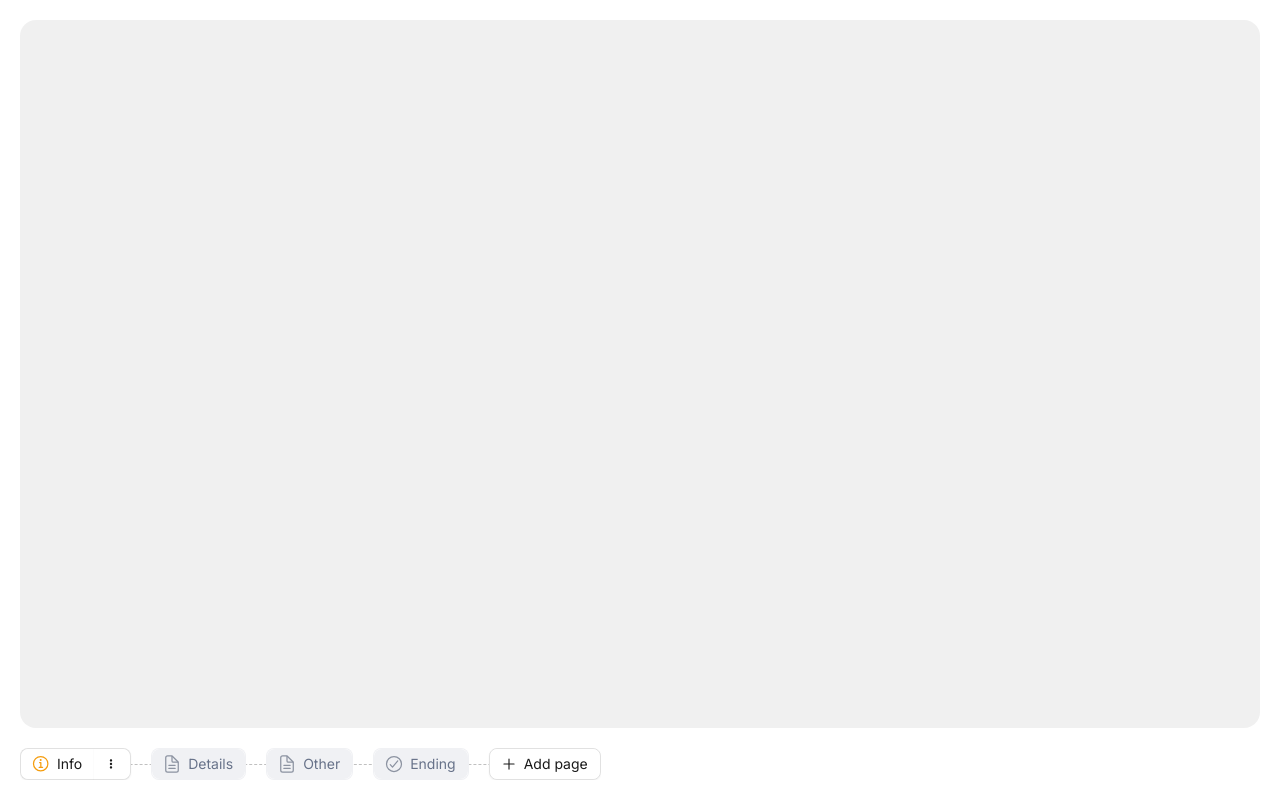
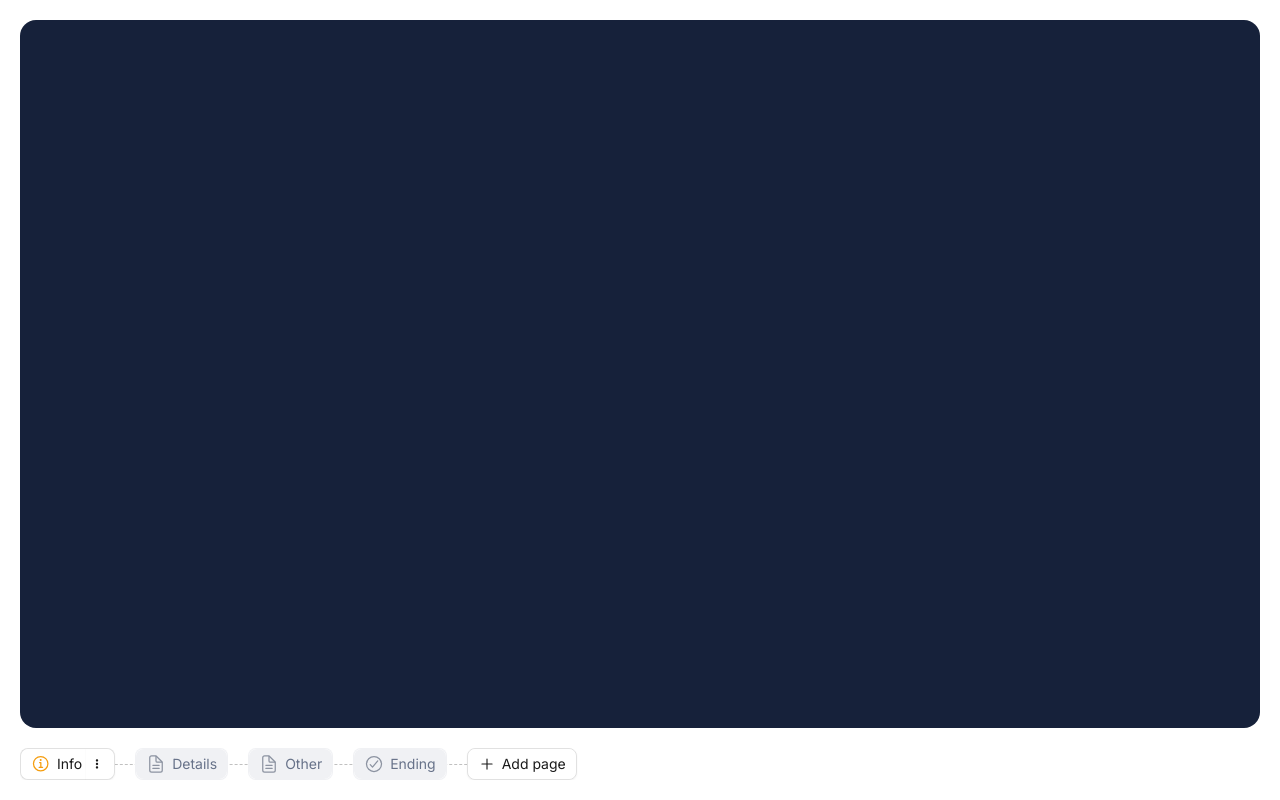
Before and after one commit to ignacioguerra/fillout-assessment, a React (Vite) app: page / in a window 1280 px wide. Built offline with nearby package versions, Linux system fonts and the light colour scheme.

Commit message:
Sort settings polish

```diff
--- a/package.json
+++ b/package.json
@@ -11,6 +11,7 @@
   },
   "dependencies": {
     "@dnd-kit/core": "^6.3.1",
+    "@dnd-kit/modifiers": "^9.0.0",
     "@dnd-kit/sortable": "^10.0.0",
     "@tailwindcss/vite": "^4.1.10",
     "react": "^19.1.0",
--- a/src/App.tsx
+++ b/src/App.tsx
@@ -21,7 +21,7 @@ function App() {
     );
   };
 
-  const handleOnSort = (newPageList: PageList) => {
+  const handleSort = (newPageList: PageList) => {
     setPageList(newPageList)
   }
 
@@ -56,11 +56,11 @@ function App() {
   return (
     <>
       <div className="flex flex-col gap-5 p-5 min-h-[100vh]">
-        <div className="flex-1 bg-gray-100/50 rounded-2xl" />
-        <div className="flex justify-start">
+        <div className="flex-1 bg-[#16213a] rounded-2xl" />
+        <div className="flex justify-start overflow-auto">
           <PageNavigation pageList={pageList}
             onPageSelected={handlePageSelected}
-            onSort={handleOnSort}
+            onSort={handleSort}
             onAddPage={handleAddPage}
           />
         </div>
--- a/src/components/PageNavigation.tsx
+++ b/src/components/PageNavigation.tsx
@@ -4,7 +4,7 @@ import type { PageList } from '../types/pages';
 import SortableContainer from './common/SortableContainer';
 import ButtonGroup from './common/ButtonGroup';
 import { BiDotsVerticalRounded } from 'react-icons/bi';
-
+import { useState } from 'react';
 
 function PageNavigation(
   { pageList, onPageSelected, onSort, onAddPage }: {
@@ -13,25 +13,43 @@ function PageNavigation(
     onSort?: (pageList: PageList) => void;
     onAddPage?: (index?: number) => void;
   }) {
+  const [ draggingPageId, setDraggingPageId ] = useState<string|null>(null)
 
-  const handleOnDragStart = (pageId: string) => {
+  const handleDragStart = (pageId: string) => {
+    setDraggingPageId(pageId)
+  }
+
+  const handleDragEnd = () => {
+    setDraggingPageId(null)
+  }
+
+  const handlePageButtonClick = (pageId: string) => {
     onPageSelected?.(pageId)
   }
 
-  const handleOnAddPageButtonClick = () => {
+  const handleAddPageButtonClick = () => {
     onAddPage?.()
   }
 
+  const handleSort = (pageList: PageList) => {
+    onSort?.(pageList)
+  }
+
   return (
-    <div className="flex items-center gap-5 relative overflow-auto">
-      <div className="absolute border-t-1 border-gray-200 border-dashed top-1/2 left-0 right-0"></div>
+    <div className="flex items-center gap-5 relative">
+      <div className="absolute border-t-1 border-gray-200 border-dashed top-1/2 left-0 right-0" />
       <div className="flex items-center gap-5 relative z-2">
-        <SortableContainer items={pageList} onDragStart={handleOnDragStart} onSort={onSort}>
-          {(page) => (
+        <SortableContainer items={pageList} onDragStart={handleDragStart} onDragEnd={handleDragEnd} onSort={handleSort}>
+          {(page, { overlay } = { overlay: false }) => (
+            <div className={`
+              ${(page.id === draggingPageId && !overlay) ? 'opacity-0' : ''}
+              ${(page.id === draggingPageId && overlay) ? 'shadow-lg' : ''}
+            `}>
               <ButtonGroup>
                 <Button
                   PrependIcon={page.icon}
-                variant={page.selected ? 'default' : 'tonal'}
+                  variant={(page.selected || page.id === draggingPageId) ? 'default' : 'tonal'}
+                  onClick={() => handlePageButtonClick(page.id)}
                 >
                   {page.title}
                 </Button>
@@ -41,11 +59,12 @@ function PageNavigation(
                   </Button>
                 )}</>
               </ButtonGroup>
+            </div>
           )}
         </SortableContainer>
       </div>
       <div className="relative z-1">
-        <Button onClick={handleOnAddPageButtonClick}>
+        <Button onClick={handleAddPageButtonClick}>
           <span className="flex items-center gap-1.5">
             <IoAdd className="text-lg" /> Add page
           </span>
--- a/src/components/common/Button.tsx
+++ b/src/components/common/Button.tsx
@@ -13,29 +13,29 @@ function Button({ children, variant = 'default', PrependIcon, onClick }: ButtonP
     <button className={`group bg-white rounded-lg cursor-pointer outline-0
       overflow-hidden shadow-xs
       border-1 border-gray-100 active:border-gray-100  focus-visible:border-secondary
-        [.variant-tonal]:not-active:not-focus-visible:border-gray-300/15
+      [.variant-tonal]:not-active:not-focus-visible:border-gray-300/15
       focus-visible:ring-secondary/25 focus-visible:ring-2
       [.variant-tonal]:not-active:not-focus-visible:shadow-none
       variant-${variant}
-      group-not-empty/button-group:not-last:border-r-0 group-not-empty/button-group:not-last:rounded-r-none
-      group-not-empty/button-group:not-first:border-l-0 group-not-empty/button-group:not-first:rounded-l-none
+      group-not-empty/button-group:not-last:border-r-0 group-not-empty/button-group:not-first:border-l-0
+      group-not-empty/button-group:not-last:rounded-r-none group-not-empty/button-group:not-first:rounded-l-none
     `}
     onClick={onClick}
     >
-      <span className="flex items-center rounded-lg gap-1.5 pl-2.5 pr-3 py-1.25 transition-color duration-100 h-full w-full
+      <span className="flex items-center rounded-lg gap-1.5 pl-2.5 pr-2.5 py-1.25 transition-colors duration-200 h-full w-full
         bg-white hover:bg-gray-50 group-focus-visible:bg-white active:bg-white
         group-[.variant-tonal]:group-not-active:group-not-focus-visible:bg-gray-300/15
         group-[.variant-tonal]:group-not-active:group-not-focus-visible:group-hover:bg-gray-300/35
         group-active:duration-initial
-        group-not-empty/button-group:group-not-last:rounded-r-none
-        group-not-empty/button-group:group-not-first:rounded-l-none
+        group-not-empty/button-group:group-not-last:rounded-r-none group-not-empty/button-group:group-not-first:rounded-l-none
+        group-not-empty/button-group:group-not-last:pr-1 group-not-empty/button-group:group-not-first:pl-1
       ">
-        {PrependIcon && <span className="text-xl text-primary transition-color duration-100
+        {PrependIcon && <span className="text-xl text-primary transition-colors duration-200
           group-[.variant-tonal]:group-not-active:group-not-focus-visible:text-gray-400
         ">
           <PrependIcon />
         </span>}
-        <span className="block text-sm text-black transition-color duration-100 truncate
+        <span className="block text-sm text-black transition-colors duration-200 truncate
           group-[.variant-tonal]:group-not-active:group-not-focus-visible:text-gray-500
         ">
           {children}
--- a/src/components/common/ButtonGroup.tsx
+++ b/src/components/common/ButtonGroup.tsx
@@ -1,6 +1,6 @@
 function ButtonGroup({ children }: { children: React.ReactElement[] }) {
   return (
-    <div className="group/button-group flex transition-all duration-200">
+    <div className="group/button-group flex">
       {children}
     </div>
   )
--- a/src/components/common/SortableContainer.tsx
+++ b/src/components/common/SortableContainer.tsx
@@ -1,23 +1,36 @@
-import { closestCenter, DndContext, KeyboardSensor, PointerSensor, useSensor, useSensors, type DragEndEvent, type DragStartEvent } from '@dnd-kit/core';
+import { closestCenter, DndContext, DragOverlay, KeyboardSensor, MouseSensor, TouchSensor, useSensor, useSensors, type DragEndEvent, type DragStartEvent } from '@dnd-kit/core';
 import {arrayMove, horizontalListSortingStrategy, SortableContext, sortableKeyboardCoordinates} from '@dnd-kit/sortable';
 import { useState, type ReactNode, useEffect } from 'react';
 import SortableItem from './SortableItem';
+import { restrictToHorizontalAxis, restrictToParentElement } from '@dnd-kit/modifiers';
 
 type SortableItem = {
   id: string;
 }
 
 function SortableContainer<T extends SortableItem>(
-  { items, children, onDragStart, onSort }: {
+  { items, children, onDragStart, onDragEnd, onSort }: {
     items: T[],
-    children: (item: T) => ReactNode,
+    children: (item: T, settings?: { overlay?:boolean }) => ReactNode,
     onDragStart?: (itemId: string) => void,
+    onDragEnd?: () => void,
     onSort?: (newItems: T[]) => void
   }
 ) {
   const [sortableItems, setSortableItems] = useState([...items]);
+  const [activeItem, setActiveItem] = useState<T | null>(null);
   const sensors = useSensors(
-    useSensor(PointerSensor),
+    useSensor(MouseSensor, {
+      activationConstraint: {
+        distance: 10,
+      },
+    }),
+    useSensor(TouchSensor, {
+      activationConstraint: {
+        delay: 250,
+        tolerance: 5,
+      },
+    }),
     useSensor(KeyboardSensor, {
       coordinateGetter: sortableKeyboardCoordinates,
     })
@@ -28,22 +41,27 @@ function SortableContainer<T extends SortableItem>(
   }, [items]);
 
   function handleDragEnd(event: DragEndEvent) {
+    setActiveItem(null);
     const {active, over} = event;
     if (over?.id && active.id !== over.id) {
       const oldIndex = sortableItems.findIndex((item: SortableItem) => item.id === active.id);
       const newIndex = sortableItems.findIndex((item: SortableItem) => item.id === over.id);
       onSort?.(arrayMove(sortableItems, oldIndex, newIndex));
     }
+    onDragEnd?.()
   }
 
   function handleDragStart(event: DragStartEvent) {
     const draggedItemId = event.active.id as string;
+    const activeItem = items.find(item => item.id === draggedItemId)
+    setActiveItem(activeItem??null);
     onDragStart?.(draggedItemId);
   }
 
   return (
     <DndContext
       sensors={sensors}
+      modifiers={[restrictToHorizontalAxis,restrictToParentElement]}
       collisionDetection={closestCenter}
       onDragEnd={handleDragEnd}
       onDragStart={handleDragStart}
@@ -55,6 +73,9 @@ function SortableContainer<T extends SortableItem>(
           </SortableItem>
         ))}
       </SortableContext>
+      <DragOverlay>
+        {activeItem && children(activeItem, { overlay: true })}
+      </DragOverlay>
     </DndContext>
   )
 }
--- a/src/components/common/SortableItem.tsx
+++ b/src/components/common/SortableItem.tsx
@@ -1,5 +1,5 @@
 import { useSortable } from "@dnd-kit/sortable";
-import {CSS, type Transform} from '@dnd-kit/utilities';
+import {CSS} from '@dnd-kit/utilities';
 
 function SortableItem({ children, id }: { children: React.ReactNode, id: string }) {
   const {
@@ -9,9 +9,13 @@ function SortableItem({ children, id }: { children: React.ReactNode, id: string
     transition,
   } = useSortable({
     id: id,
+    transition: {
+      duration: 350,
+      easing: 'cubic-bezier(0.25, 1, 0.5, 1)',
+    },
   });
   const style = {
-    transform: CSS.Translate.toString({...transform, y: 0} as Transform),
+    transform: CSS.Translate.toString(transform),
     transition,
   };
   return (
```
Also changed, not shown: 1 other file (tests, documents, lock files or other folders). Lines whose indentation alone changed are shown as unchanged.
